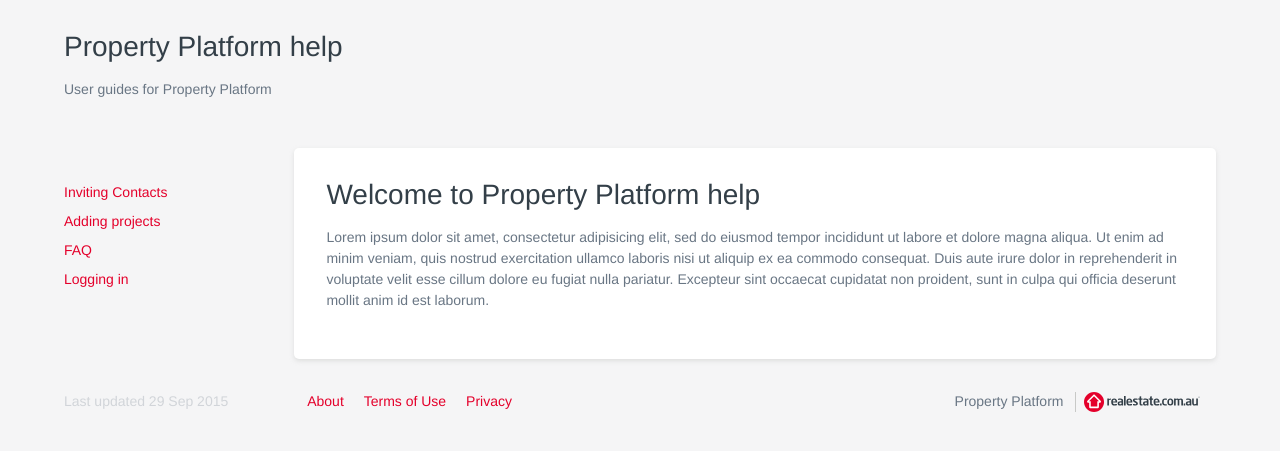
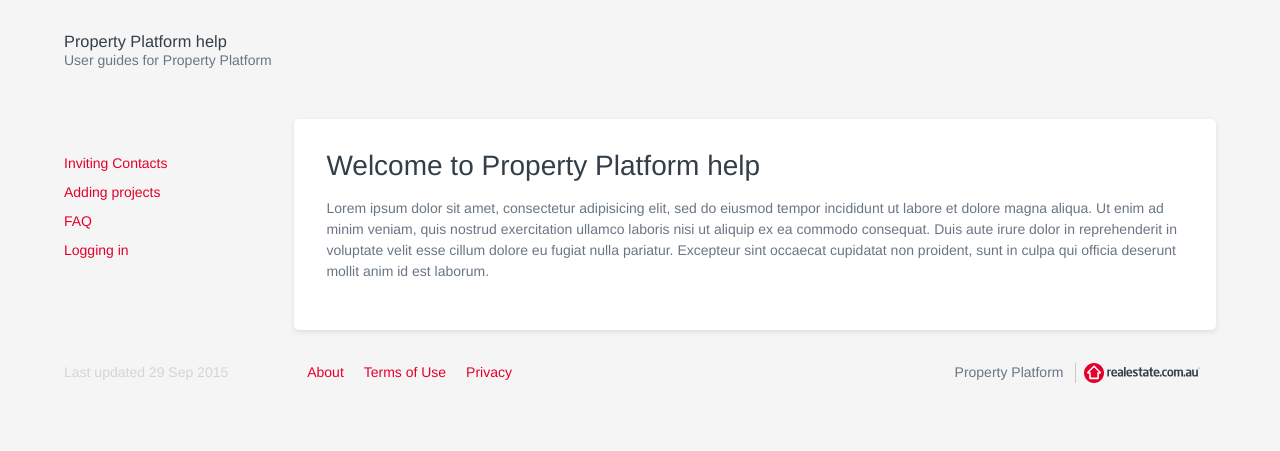
Before and after one commit to property-platform/property-platform.github.io, a Jekyll site: the page built from index.md, in a window 1280 px wide. Shown: the top 451 px of the page. Built offline with Jekyll 4.4.1, drawn with Linux system fonts in a browser that asks for light colours; some web fonts are replaced.

Commit message:
Make the header less aggressive

```diff
--- a/_includes/footer.html
+++ b/_includes/footer.html
@@ -3,5 +3,5 @@
   <li><a href="https://about.realestate.com.au/" target="_blank" title="About Us">About</a></li>
   <li><a href="https://propertyplatform.realestate.com.au/pages/terms" target="_blank" title="Terms of Use">Terms of Use</a></li>
   <li><a href="https://about.realestate.com.au/privacy/" target="_blank" title="Privacy Policy">Privacy</a></li>
-  <li class="rea-logo"><a href="https://propertyplatform.realestate.com.au">Property Platform <img height="20px" src="/images/realestate.com.au.svg" alt="Realestate.com.au"></a></li>
+  <li class="rea-logo"><a href="https://propertyplatform.realestate.com.au" title="Go to Property Platform">Property Platform <img height="20px" src="/images/realestate.com.au.svg" alt="Realestate.com.au"></a></li>
 </ul>
--- a/_layouts/default.html
+++ b/_layouts/default.html
@@ -16,13 +16,12 @@
 
     <header class="wrapper">
       <div class="rea-logo">
-        <h1>
+        <h3>
           <a href="/">
             Property Platform help
-
           </a>
-        </h1>
-      <p>User guides for Property Platform</p>
+        </h3>
+        <p>User guides for Property Platform</p>
       <div>
     </header>
 
--- a/_sass/layout.scss
+++ b/_sass/layout.scss
@@ -72,7 +72,15 @@ footer {
 .rea-logo {
   a {
     color: inherit;
+    &:hover {
+      color: $rea-red;
+    }
   }
+
+  h3, h4 {
+    margin-bottom: 0;
+  }
+
   img {
     vertical-align: middle;
     margin-left: 0.5rem;
```
